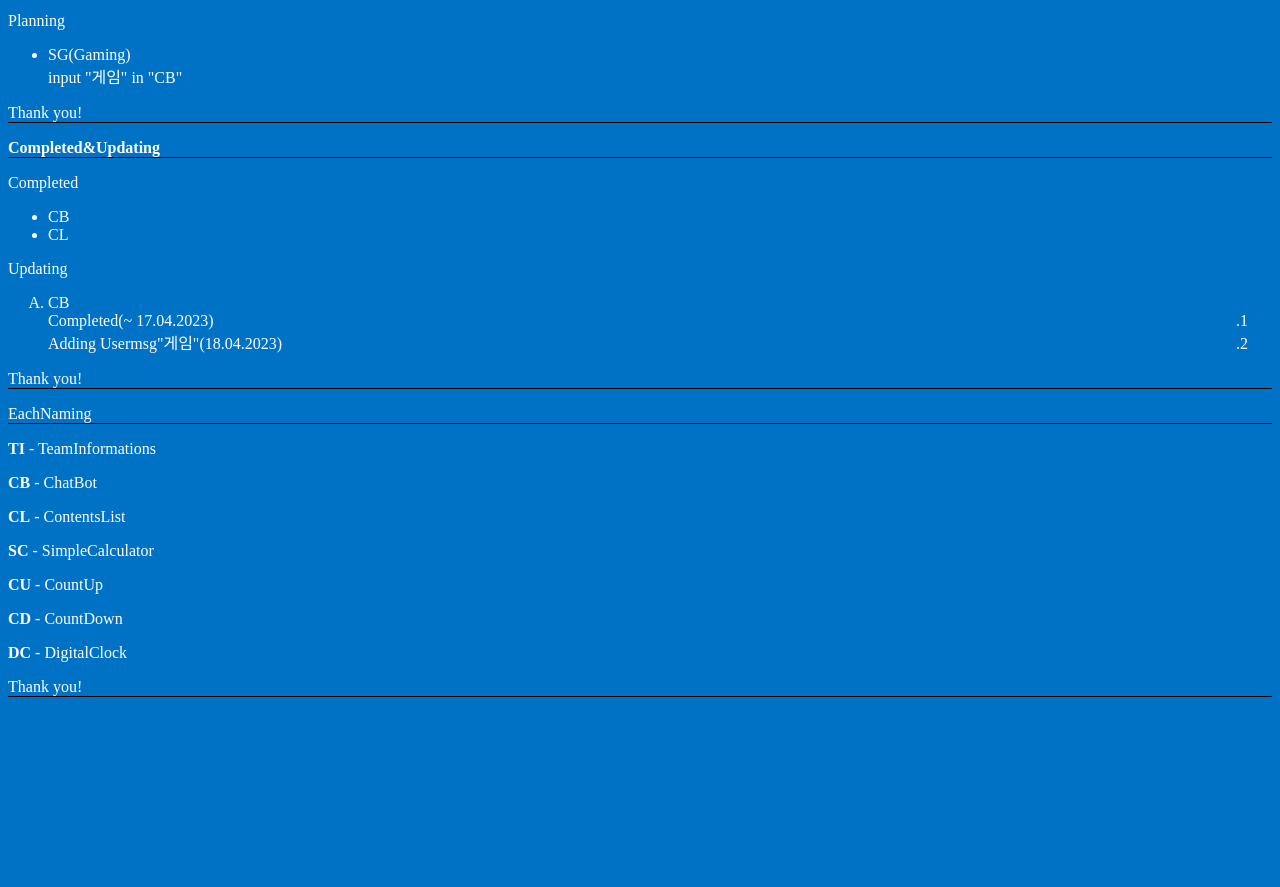
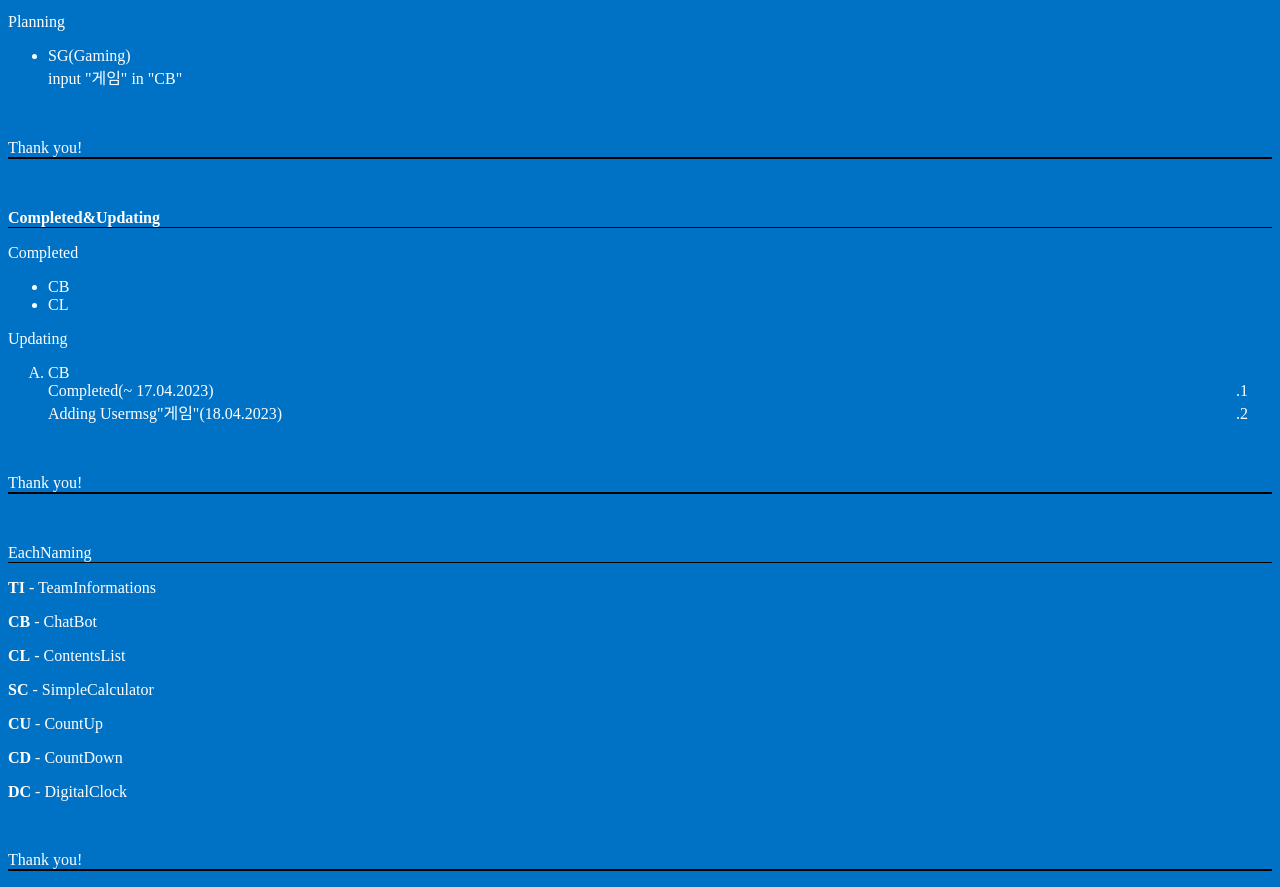
Before and after one commit to GalaxyMaker/GalaxyMaker.github.io, a plain HTML site: page index.html in a window 1280 px wide. Shown: the part 487-1374 px from the top of the page. Before the commit the page ends 1200 px from the top, so only its background shows below. Drawn offline with Linux system fonts and the light colour scheme.

Commit message:
Update index.html

```diff
--- a/index.html
+++ b/index.html
@@ -8,6 +8,9 @@
 		}
 		.dotline {
 			border-bottom: 1px solid black;
+		}
+		.dotline2 {
+			border-bottom: 2px solid black;
 		}
 		.rainbow-text {
 		  font-size: 2em;
@@ -51,7 +54,7 @@
 	<a href="DigitalClock.html"><img src="DC.png" style="top: 100px; width: 10%; height: 10%; left: 70%;"></a>
 
 	<br><br><br><br>
-	<h2 class="rainbow-text dotline"> NoticeList</h2>
+	<h2 class="rainbow-text dotline2"> NoticeList</h2>
 	<div class="notice">
 	<p class="dotline"><b>Processing&Planning</b></p>
 	<p>Processing</p>
@@ -64,8 +67,9 @@
 	<ul>
 		<li>SG(Gaming)<br>input "게임" in "CB"</li>
 	</ul>
-	<p class="dotline">Thank you!</p>
-
+	<br>
+	<p class="dotline2">Thank you!</p>
+	<br>
 	<p class="dotline"><b>Completed&Updating</b></p>
 	<p>Completed</p>
 	<ul>
@@ -81,8 +85,9 @@
 			</ol>
 		</li>
 	</ol>
-	<p class="dotline">Thank you!</p>
-
+	<br>
+	<p class="dotline2">Thank you!</p>
+	<br>
 	<p class="dotline">EachNaming</p>
 	<p><b>TI</b> - TeamInformations</p>
 	<p><b>CB</b> - ChatBot</p>
@@ -91,7 +96,8 @@
 	<p><b>CU</b> - CountUp</p>
 	<p><b>CD</b> - CountDown</p>
 	<p><b>DC</b> - DigitalClock</p>
-	<p class="dotline">Thank you!</p>
+		<br>
+	<p class="dotline2">Thank you!</p>
 	</div>
 </body>
 </html>
```
